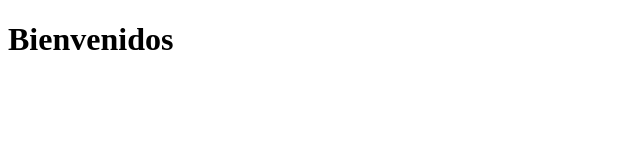
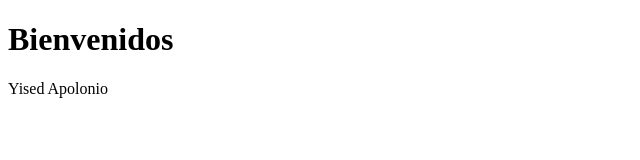
Before and after one commit to yiseddenisse/prueba123, a plain HTML site: page index.html in a window 1280 px wide. Shown: the whole page, without its empty margins (0-640 px from the left). Drawn offline with Linux system fonts and the light colour scheme.

Commit message:
nuevo comentario

```diff
--- a/index.html
+++ b/index.html
@@ -10,5 +10,7 @@
 
     <h1> Bienvenidos </h1>
 
+	<p> Yised Apolonio </p>
+
 </body>
 </html>
```
